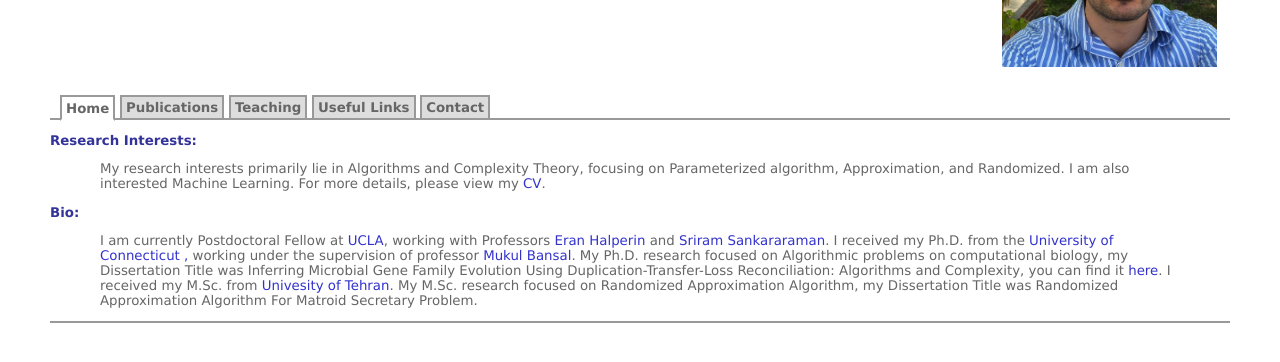
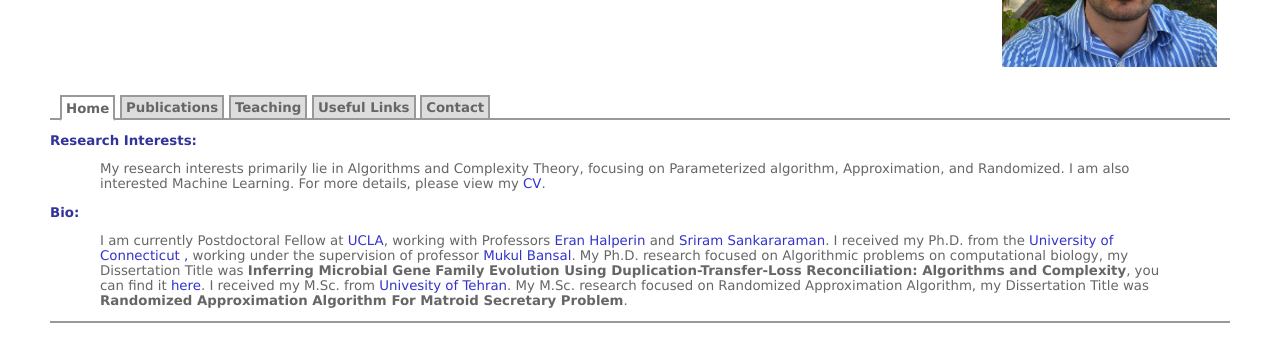
Before and after one commit to misaghkordi/misaghkordi.github.io, a plain HTML site: page index.html in a window 1280 px wide. Shown: the part 224-586 px from the top of the page. Drawn offline with Linux system fonts and the light colour scheme.

Commit message:
Update index.html

```diff
--- a/index.html
+++ b/index.html
@@ -57,8 +57,8 @@ focusing on Parameterized algorithm, Approximation, and Randomized.  I am also i
   <a href="https://www.eranhalperingenomics.com/"   target="_blank">Eran Halperin</a> and <a href="https://sriramlab.dgsom.ucla.edu/pages/ "  target="_blank">Sriram Sankararaman</a>.  I received
   my Ph.D. from the <a href="https://www.cse.uconn.edu/ "  target="_blank">University of Connecticut
 ,</a>
-  working under the supervision of professor <a href="https://mukul-bansal.uconn.edu/"  target="_blank">Mukul Bansal</a>. My Ph.D. research focused on Algorithmic problems on computational biology, my Dissertation Title was Inferring Microbial Gene Family Evolution Using Duplication-Transfer-Loss Reconciliation: Algorithms and Complexity, you can find it <a href="https://opencommons.uconn.edu/dissertations/2101/" target="_blank">here</a>. I received my
-  M.Sc. from <a href="https://ece.ut.ac.ir/en" target="_blank">Univesity of Tehran</a>.  My M.Sc. research focused on Randomized Approximation Algorithm, my Dissertation Title was Randomized Approximation Algorithm For Matroid Secretary Problem.
+  working under the supervision of professor <a href="https://mukul-bansal.uconn.edu/"  target="_blank">Mukul Bansal</a>. My Ph.D. research focused on Algorithmic problems on computational biology, my Dissertation Title was <b>Inferring Microbial Gene Family Evolution Using Duplication-Transfer-Loss Reconciliation: Algorithms and Complexity</b>, you can find it <a href="https://opencommons.uconn.edu/dissertations/2101/" target="_blank">here</a>. I received my
+  M.Sc. from <a href="https://ece.ut.ac.ir/en" target="_blank">Univesity of Tehran</a>.  My M.Sc. research focused on Randomized Approximation Algorithm, my Dissertation Title was <b>Randomized Approximation Algorithm For Matroid Secretary Problem</b>.
 </p>
 
 <div id="separate">
```
